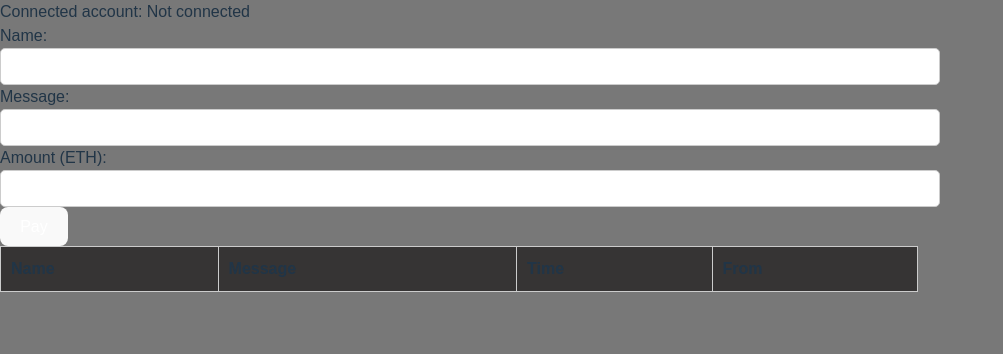
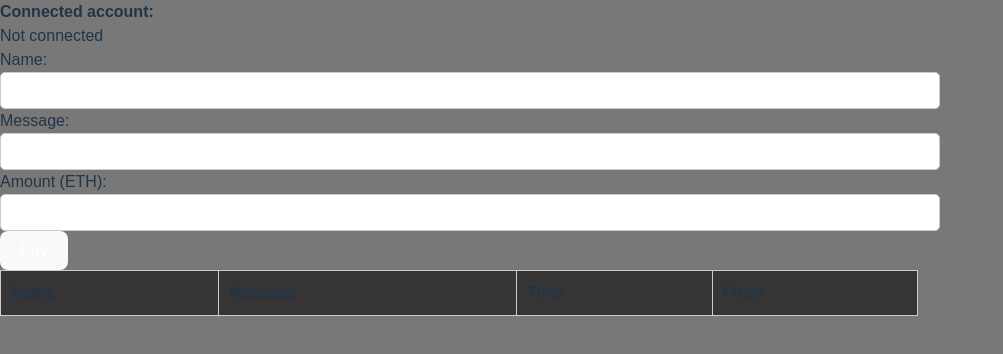
Before and after one commit to agustinlopez1999/BuyMeACoffeeDapp, a React (Vite) app in the folder client/: page / in a window 1280 px wide. Shown: the top 354 px of the page, without its empty margins (0-1003 px from the left). Built offline with nearby package versions, Linux system fonts and the light colour scheme.

Commit message:
push test

```diff
--- a/client/src/App.jsx
+++ b/client/src/App.jsx
@@ -52,7 +52,7 @@ function App() {
 
   return (
     <div className="App">
-      Connected account: {account}
+      <b>Connected account:</b> {account}
       <Buy state={state}></Buy>
       <Memos state={state}></Memos>
     </div>
```
